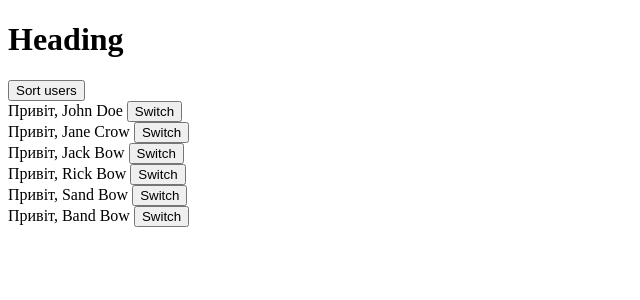
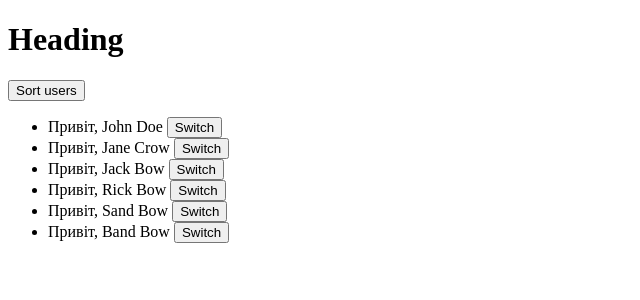
Before and after one commit to freshcodeAlice/fm-2023-react-welcome, a React (Create React App) app: page / in a window 1280 px wide. Shown: the top 300 px of the page, without its empty margins (0-640 px from the left). Built offline with nearby package versions, Linux system fonts and the light colour scheme.

Commit message:
key prop

```diff
--- a/src/components/Aloha/index.js
+++ b/src/components/Aloha/index.js
@@ -20,9 +20,9 @@ class Aloha extends Component {
         const helloText = this.state.isGreeting ? "Привіт" : "Прощавай";
         const {user: {firstName, lastName}} = this.props;
         return (
-            <div>
+            <li>
                 {helloText}, {firstName} {lastName} <button onClick={this.switch}>Switch</button>
-            </div>
+            </li>
         );
     }
 }
--- a/src/components/App.js
+++ b/src/components/App.js
@@ -7,23 +7,29 @@ class App extends React.Component {
     super(props);
     this.state = {
       users: [{
+        id: 0,
       firstName: 'John',
       lastName: 'Doe'
     }, {
+      id: 1,
       firstName: 'Jane',
       lastName: 'Crow'
     }, {
+      id: 2,
       firstName: 'Jack',
       lastName: 'Bow'
     }, {
+      id: 3,
       firstName: 'Rick',
       lastName: 'Bow'
     },
     {
+      id: 4,
       firstName: 'Sand',
       lastName: 'Bow'
     },
     {
+      id: 5,
       firstName: 'Band',
       lastName: 'Bow'
     }]
@@ -48,13 +54,13 @@ class App extends React.Component {
 
   render(){
     const {users} = this.state;
-    const alohaArray = users.map(u => <Aloha user={u}/>)
+    const alohaArray = users.map(u => <Aloha user={u} key={u.id}/>)
 
     return (
       <>
        <h1 onClick={this.changeJohn}>Heading</h1>
        <button onClick={this.sortUsers}>Sort users</button>
-       <div>{alohaArray}</div>
+       <ul>{alohaArray}</ul>
       </>
     )
 
```
